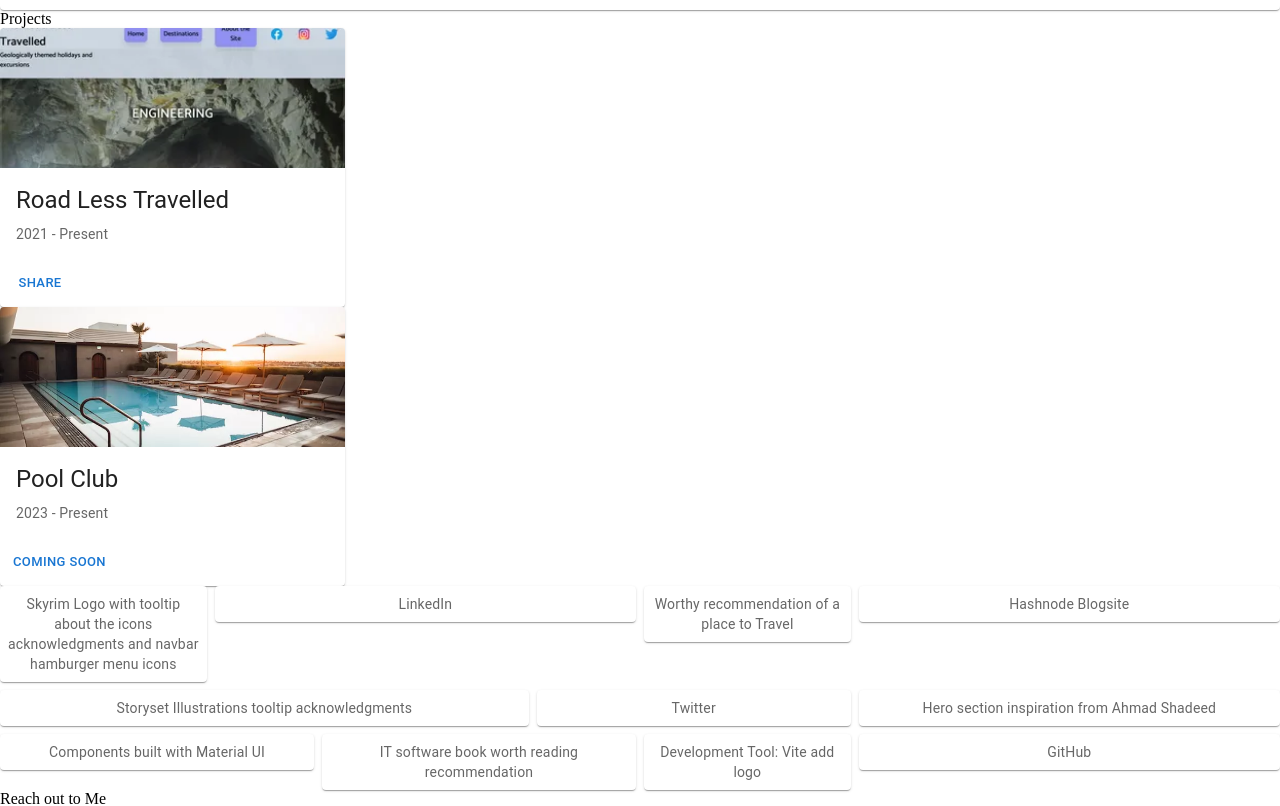
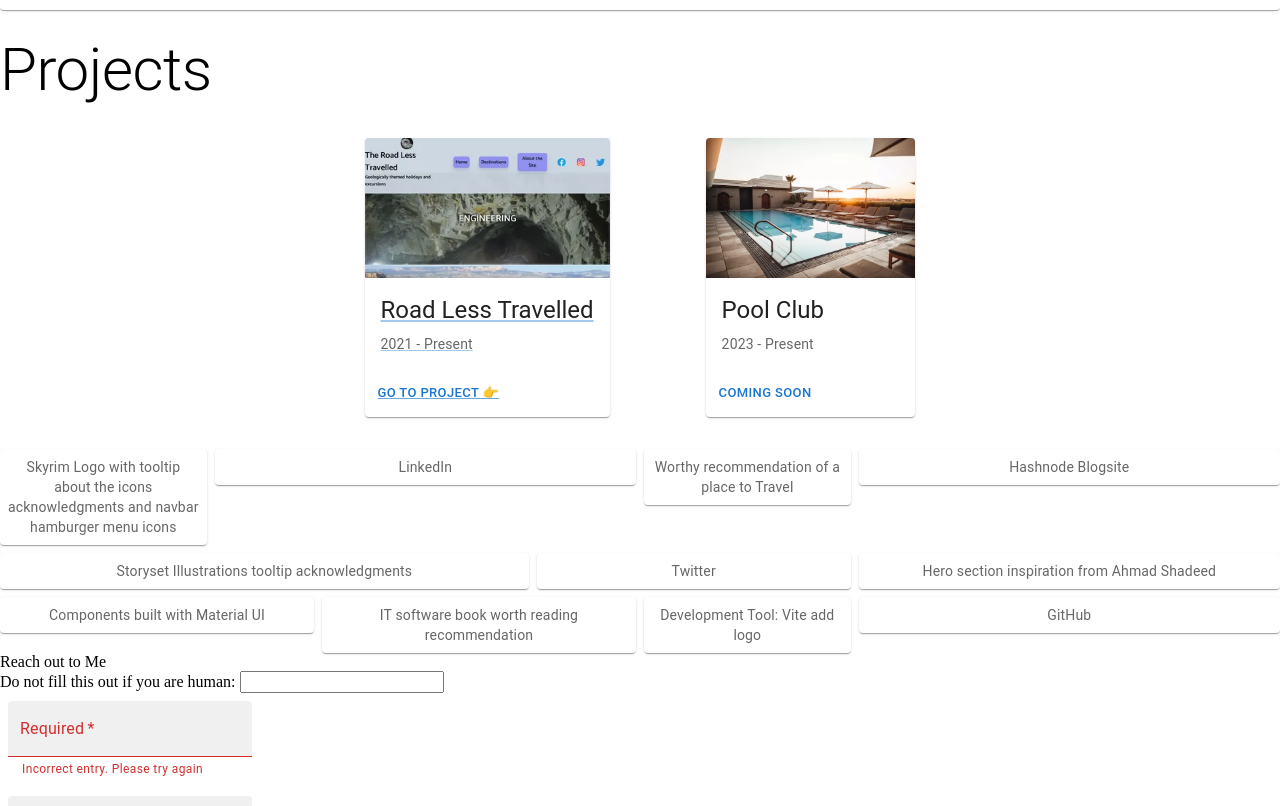
Before and after one commit to wkan17012021/Portfolio, a React (Vite) app in the folder portfolio_react_spa/: page / in a window 1280 px wide. Shown: the part 3500-4306 px from the top of the page. Built offline with nearby package versions, Linux system fonts and the light colour scheme; no server answers.

Commit message:
remove width prop on text fields add proj comp mui

```diff
--- a/portfolio_react_spa/src/sections/blogs/Blogs.jsx
+++ b/portfolio_react_spa/src/sections/blogs/Blogs.jsx
@@ -1,7 +1,6 @@
 import * as React from "react";
 import Box from "@mui/material/Box";
 import { imageListItemClasses } from "@mui/material/ImageListItem";
-
 import { createTheme, ThemeProvider } from "@mui/material/styles";
 
 const theme = createTheme({
--- a/portfolio_react_spa/src/sections/contact/BasicForm.jsx
+++ b/portfolio_react_spa/src/sections/contact/BasicForm.jsx
@@ -8,7 +8,7 @@ const BasicForm = () => {
     <Box
       component="form"
       sx={{
-        "& .MuiTextField-root": { m: 1, width: "50ch" },
+        "& .MuiTextField-root": { m: 1},
       }}
       noValidate
       autoComplete="off"
--- a/portfolio_react_spa/src/sections/projs/Projects.jsx
+++ b/portfolio_react_spa/src/sections/projs/Projects.jsx
@@ -4,32 +4,29 @@ import CardContent from '@mui/material/CardContent';
 import CardMedia from '@mui/material/CardMedia';
 import Typography from '@mui/material/Typography';
 import { Button, CardActionArea, CardActions } from '@mui/material';
+import Link from "@mui/material/Link";
+import Stack from '@mui/material/Stack';
+import { projList } from '../../data/projList';
 
 
-const projList = [
-    {
-        id: 1,
-        title: 'Road Less Travelled',
-        duration: '2021 - Present',
-        url: 'https://theroadlesstravelled.netlify.app/',
-        img: 'src/assets/rlt_placeholder.webp',
-        alt: 'placeholder image of Road Less Travelled Project: geologically themed travel website'
-    },
-    {
-        id: 2,
-        title: 'Pool Club',
-        duration: '2023 - Present',
-        img: 'src/assets/pool_placeholder.webp',
-        alt: 'placeholder image of swimming pool'
-    }
-]
 
 const Projects = () => {
     return (
+
         <section id="proj-section">
-            <h2>Projects</h2>
+           <Typography variant="h2" mt={3}  gutterBottom>
+        Projects
+      </Typography>
+          <Stack
+          m={4}
+          direction={{ xs: 'column', sm: 'row' }}
+          spacing={{ xs: 4, sm: 8, md: 12 }}
+          alignItems="center"
+          justifyContent="center"
+          >
             {projList.map(proj => {
                 return proj.url ?
+                <Link href={proj.url} hrefLang="en" target="_blank" rel="noreferrer">
                 <Card key={proj.id} sx={{ maxWidth: 345 }}>
                 <CardActionArea>
                   <CardMedia
@@ -49,10 +46,10 @@ const Projects = () => {
                 </CardActionArea>
                 <CardActions>
                 <Button size="small" color="primary">
-          <a href={proj.url} hrefLang="en" target="_blank" rel="noreferrer">Share</a>
+          <Link href={proj.url} hrefLang="en" target="_blank" rel="noreferrer">Go to Project 👉</Link>
         </Button>
                 </CardActions>
-              </Card>
+              </Card></Link>
             :  <Card key={proj.id} sx={{ maxWidth: 345 }}>
             <CardActionArea>
               <CardMedia
@@ -76,7 +73,9 @@ const Projects = () => {
     </Button>
             </CardActions>
           </Card>})}
+          </Stack>
         </section>
+
      );
 }
 
```
